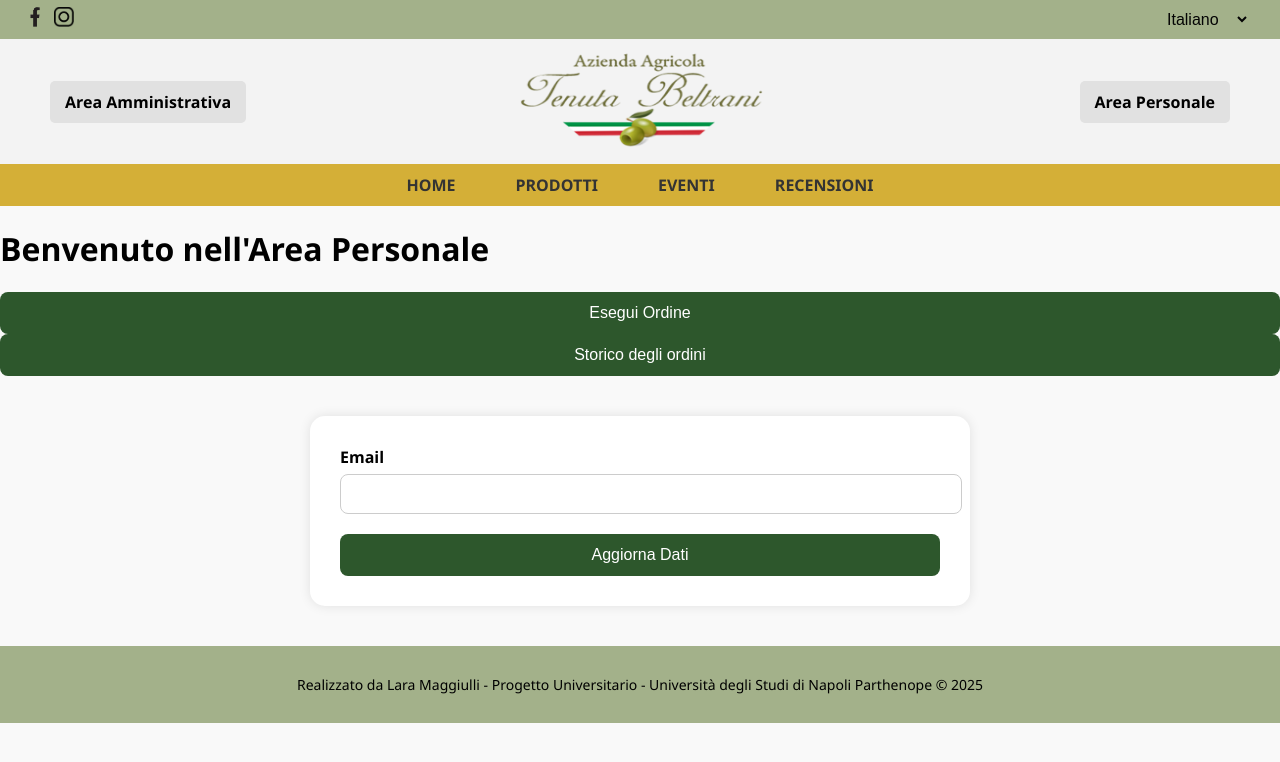
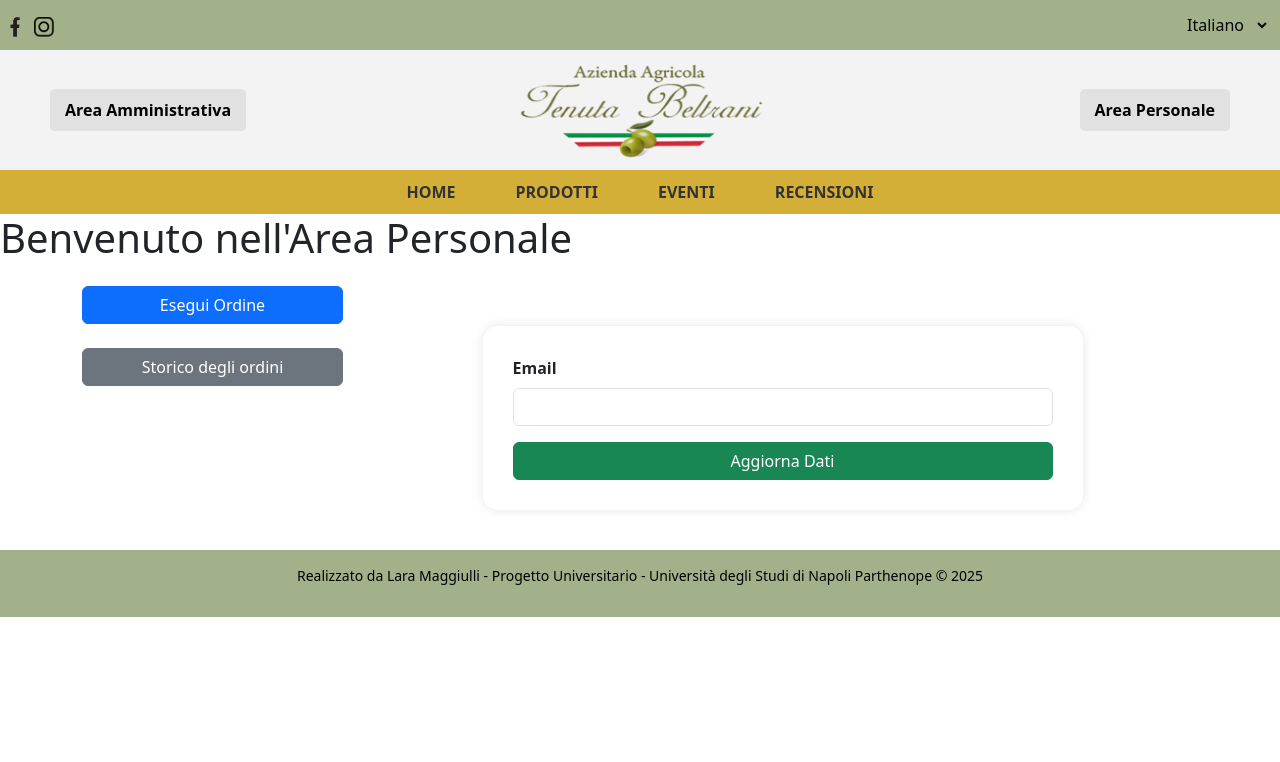
Before and after one commit to Lara848/Progetto_BdD, a Django app: page /menu_persoanle in a window 1280 px wide. Shown: the top 762 px of the page. Run offline with Django 5.2, Linux system fonts and the light colour scheme.

Commit message:
seconda prova

```diff
--- a/templates/base.html
+++ b/templates/base.html
@@ -6,6 +6,8 @@
     <meta name="viewport" content="width=device-width, initial-scale=1.0">
     <title>{% block title %}Tenuta Beltrani{% endblock %}</title>
     <link rel="stylesheet" href="/static/css/style_index.css">
+    <!-- Nel <head> di base.html -->
+    <link href="https://cdn.jsdelivr.net/npm/bootstrap@5.3.0/dist/css/bootstrap.min.css" rel="stylesheet">
 </head>
 <body>
 
--- a/templates/menu_personale.html
+++ b/templates/menu_personale.html
@@ -8,27 +8,21 @@
 
 <div class="container mt-4">
   <div class="row">
-    <!-- Pulsanti sinistra -->
-    <div class="col-md-3 d-flex flex-column gap-3">
-      <button type="button" class="btn btn-primary">Esegui Ordine</button>
-      <button type="button" class="btn btn-secondary">Storico degli ordini</button>
+    <!-- Colonna sinistra: Pulsanti -->
+    <div class="col-md-3">
+      <div class="d-flex flex-column gap-3">
+        <button type="button" class="btn btn-primary mb-2">Esegui Ordine</button>
+        <button type="button" class="btn btn-secondary">Storico degli ordini</button>
+      </div>
     </div>
 
-    <!-- Form destra -->
+    <!-- Colonna destra: Form dati aggiornabili -->
     <div class="col-md-9">
       <form method="post" action="/update_client_data">
         {% csrf_token %}
 
-        <!-- Mostro solo i campi relativi al ruolo -->
         {% if cliente.ruolo == "Privato" %}
-          <div class="mb-3">
-            <label for="nome" class="form-label">Nome</label>
-            <input type="text" class="form-control" id="nome" name="nome" value="{{ cliente.nome }}">
-          </div>
-          <div class="mb-3">
-            <label for="cognome" class="form-label">Cognome</label>
-            <input type="text" class="form-control" id="cognome" name="cognome" value="{{ cliente.cognome }}">
-          </div>
+          <!-- Campi per Privato (aggiungi qui se necessario) -->
         {% elif cliente.ruolo == "Commerciale" %}
           <div class="mb-3">
             <label for="ragione_sociale" class="form-label">Ragione Sociale</label>
@@ -37,6 +31,14 @@
           <div class="mb-3">
             <label for="partita_iva" class="form-label">Partita IVA</label>
             <input type="text" class="form-control" id="partita_iva" name="partita_iva" value="{{ cliente.partita_iva }}">
+          </div>
+          <div class="mb-3">
+            <label for="nome" class="form-label">Nome</label>
+            <input type="text" class="form-control" id="nome" name="nome" value="{{ cliente.nome }}">
+          </div>
+          <div class="mb-3">
+            <label for="cognome" class="form-label">Cognome</label>
+            <input type="text" class="form-control" id="cognome" name="cognome" value="{{ cliente.cognome }}">
           </div>
         {% endif %}
 
@@ -50,5 +52,4 @@
     </div>
   </div>
 </div>
-
 {% endblock %}
```
